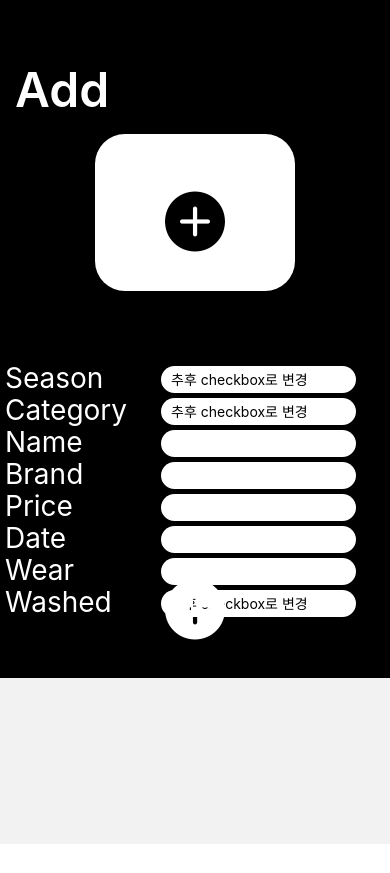
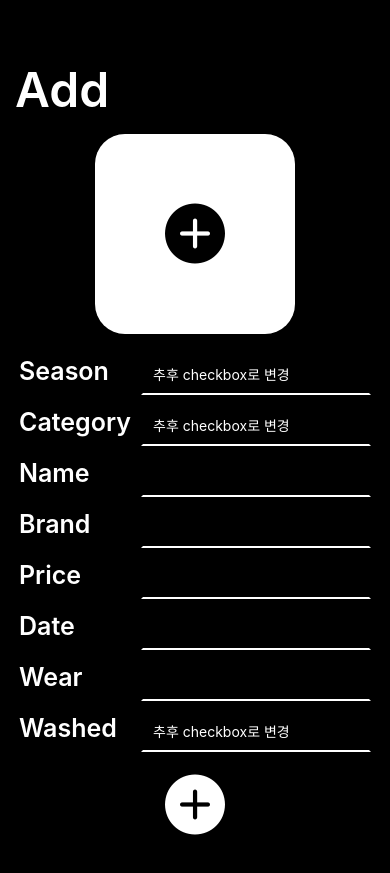
Before and after one commit to DTPrincess/CLOG, a React Native app: screen /Add in a window 390 px wide. Before the commit the page ends 844 px from the top, so only its background shows below. Built offline with nearby package versions, Linux system fonts and the light colour scheme.

Commit message:
Modify Home.js, Add.js

```diff
--- a/screens/Add.js
+++ b/screens/Add.js
@@ -10,50 +10,69 @@ import {
 } from "react-native";
 import { AntDesign } from "@expo/vector-icons";
 
-export default function Add( {navigation}) {
+export default function Add({ navigation }) {
   return (
-    <ScrollView>
     <View style={styles.container}>
-       <View style={styles.header}>
+      <View style={styles.header}>
         <Text style={styles.add}>Add</Text>
       </View>
-     <View style={styles.container2}>
-       <View style={styles.picture}>
-        <TouchableOpacity
-        style={styles.pictureplus}
-        >
-        <AntDesign name="pluscircle" size={60} color="black" />
-      </TouchableOpacity>
-       </View>
+
+      <View style={styles.body}>
+        <View style={styles.image}>
+          <TouchableOpacity style={styles.addImage}>
+            <AntDesign name="pluscircle" size={60} color="black" />
+          </TouchableOpacity>
+        </View>
+
+        <View style={styles.content}>
+          <View style={styles.category}>
+            <Text style={styles.categoryText}>Season</Text>
+            <TextInput
+              placeholder={"추후 checkbox로 변경"}
+              style={styles.textinput}
+            />
+          </View>
+          <View style={styles.category}>
+            <Text style={styles.categoryText}>Category</Text>
+            <TextInput
+              placeholder={"추후 checkbox로 변경"}
+              style={styles.textinput}
+            />
+          </View>
+          <View style={styles.category}>
+            <Text style={styles.categoryText}>Name</Text>
+            <TextInput style={styles.textinput} />
+          </View>
+          <View style={styles.category}>
+            <Text style={styles.categoryText}>Brand</Text>
+            <TextInput style={styles.textinput} />
+          </View>
+          <View style={styles.category}>
+            <Text style={styles.categoryText}>Price</Text>
+            <TextInput style={styles.textinput} />
+          </View>
+          <View style={styles.category}>
+            <Text style={styles.categoryText}>Date</Text>
+            <TextInput style={styles.textinput} />
+          </View>
+          <View style={styles.category}>
+            <Text style={styles.categoryText}>Wear</Text>
+            <TextInput style={styles.textinput} />
+          </View>
+          <View style={styles.category}>
+            <Text style={styles.categoryText}>Washed</Text>
+            <TextInput
+              placeholder={"추후 checkbox로 변경"}
+              style={styles.textinput}
+            />
+          </View>
+        </View>
       </View>
 
-      <View style={styles.container3}>
-        <Text style={styles.category}>Season</Text>
-        <TextInput placeholder={"추후 checkbox로 변경"} style={styles.textinput}/>
-        <Text style={styles.category}>Category</Text>
-        <TextInput placeholder={"추후 checkbox로 변경"} style={styles.textinput}/>
-        <Text style={styles.category}>Name</Text>
-        <TextInput style={styles.textinput}/>
-        <Text style={styles.category}>Brand</Text>
-        <TextInput style={styles.textinput}/>
-        <Text style={styles.category}>Price</Text>
-        <TextInput style={styles.textinput}/>
-        <Text style={styles.category}>Date</Text>
-        <TextInput style={styles.textinput}/>
-        <Text style={styles.category}>Wear</Text>
-        <TextInput style={styles.textinput}/>
-        <Text style={styles.category}>Washed</Text>
-        <TextInput placeholder={"추후 checkbox로 변경"} style={styles.textinput}/>
-        </View>
-
-      <TouchableOpacity
-        style={styles.plus}
-        >
+      <TouchableOpacity style={styles.plus}>
         <AntDesign name="pluscircle" size={60} color="white" />
       </TouchableOpacity>
     </View>
-    </ScrollView>
-
   );
 }
 
@@ -63,68 +82,71 @@ const styles = StyleSheet.create({
     backgroundColor: "black",
   },
 
-  container2: {
-    flex:1,
-    backgroundcolor:"black",
-    alignItems : "center",
-  },
-
-  container3: {
-    flex:1,
-    marginTop: 30,
-    backgroundColor: "black",
-    flexDirection:"row",
-    flexWrap: "wrap",
-    alignItems: "flex-start",
-  },
-
   header: {
     marginTop: 60,
     marginBottom: 15,
     paddingLeft: 15,
   },
+
   add: {
     fontSize: 48,
     fontWeight: "600",
     color: "white",
   },
+
+  body: {
+    flex: 1,
+    justifyContent: "center",
+    alignItems: "center",
+  },
+
+  image: {
+    justifyContent: "center",
+    alignitems: "center",
+    width: 200,
+    height: 200,
+    backgroundColor: "white",
+    borderRadius: 30,
+  },
+
+  addImage: {
+    justifyContent: "center",
+    alignItems: "center",
+  },
+
+  content: {
+    flex: 1,
+    marginTop: 10,
+  },
+
   category: {
-    marginLeft: 5,
-    fontSize: 28,
-    fontWeight: "400",
+    flex: 1,
+    justifyContent: "space-between",
+    alignItems: "baseline",
+    flexDirection: "row",
+    marginHorizontal: 10,
+    marginTop: 10,
+  },
+
+  categoryText: {
     color: "white",
-    alignItems : "center",
-    width: "40%",
-    height: "13%",
-    alignItems: "flex-start",
+    fontSize: 25,
+    fontWeight: "600",
+    marginRight: 10,
   },
+
+  textinput: {
+    color: "white",
+    borderBottomColor: "white",
+    borderWidth: 2,
+    width: 230,
+    paddingVertical: 10,
+    paddingHorizontal: 10,
+  },
+
   plus: {
     alignItems: "center",
     marginTop: 20,
     marginBottom: 35,
   },
-
-  picture: {
-    alignitems: "center",
-    width:200,
-    height:190,
-    flex:0.8,
-    backgroundColor:"white",
-    borderRadius:30,
-  },
-
-    pictureplus: {
-    alignItems: "center",
-    marginTop: 55,
-  },
-
-  textinput : {
-    backgroundColor:"white",
-    borderRadius:30,
-    paddingVertical: 5,
-    paddingHorizontal:10,
-    width: "50%",
-    marginTop: 5,
-  }
-
 });
--- a/screens/Home.js
+++ b/screens/Home.js
@@ -2,95 +2,73 @@ import { StatusBar } from "expo-status-bar";
 import React, { useState } from "react";
 import { View, Text, TouchableOpacity, StyleSheet } from "react-native";
 import { AntDesign } from "@expo/vector-icons";
-import { Ionicons } from '@expo/vector-icons';
+import { Ionicons } from "@expo/vector-icons";
+import { FontAwesome } from "@expo/vector-icons";
 
 export default function Home({ navigation }) {
-  const [clothes, setClothes] = useState(["Top", "Bottom", "Outer", "Acc"]);
+  const [clothes, setClothes] = useState(["top", "Bottom", "Outer", "Acc"]);
+
   return (
     <View style={styles.container}>
       <StatusBar style="light" />
 
       <View style={styles.header}>
-        <TouchableOpacity>
-          <AntDesign name="notification" size={40} color="white" />
+        <TouchableOpacity style={styles.notification}>
+          <Ionicons name="notifications" size={35} color="white" />
         </TouchableOpacity>
 
-        <TouchableOpacity>
-        <Ionicons name="person" size={40} color="white" />
+        <TouchableOpacity style={styles.user}>
+          <FontAwesome name="user-circle-o" size={35} color="white" />
         </TouchableOpacity>
       </View>
 
       <View style={styles.body}>
-
-
-        <View style={styles.season2}>
-        <View style={styles.body2}>
-          <Text style={styles.season}>Spring </Text>
-          </View>
+        <View style={styles.seasonContainer}>
+          <View style={styles.season}>
+            <Text style={styles.seasonText}>Spring</Text>
 
             {clothes.map((value, key) => (
-            <TouchableOpacity
-              onPress={() => navigation.navigate("List")}
-              style={styles.list}
-              key={key}
-            >
-              <Text style={styles.list}>{value}</Text>
+              <TouchableOpacity style={styles.clothes} key={key}>
+                <Text style={styles.clothesText}>{value}</Text>
               </TouchableOpacity>
             ))}
           </View>
 
-        <View style={styles.season2}>
-        <View style={styles.body2}>
-          <Text style={styles.season}>Summer</Text>
-          </View>
+          <View style={styles.season}>
+            <Text style={styles.seasonText}>Summer</Text>
 
             {clothes.map((value, key) => (
-            <TouchableOpacity
-              onPress={() => navigation.navigate("List")}
-              style={styles.list}
-              key={key}
-            >
-              <Text style={styles.list}>{value}</Text>
+              <TouchableOpacity style={styles.clothes} key={key}>
+                <Text style={styles.clothesText}>{value}</Text>
               </TouchableOpacity>
             ))}
           </View>
 
-        <View style={styles.season2}>
-        <View style={styles.body2}>
-          <Text style={styles.season}>Fall</Text>
-          </View>
+          <View style={styles.season}>
+            <Text style={styles.seasonText}>Fall</Text>
+
             {clothes.map((value, key) => (
-            <TouchableOpacity
-              onPress={() => navigation.navigate("List")}
-              style={styles.list}
-              key={key}
-            >
-              <Text style={styles.list}>{value}</Text>
+              <TouchableOpacity style={styles.clothes} key={key}>
+                <Text style={styles.clothesText}>{value}</Text>
               </TouchableOpacity>
             ))}
           </View>
 
-        <View style={styles.season2}>
-        <View style={styles.body2}>
-          <Text style={styles.season}>Winter</Text>
-          </View>
+          <View style={styles.season}>
+            <Text style={styles.seasonText}>Winter</Text>
+
             {clothes.map((value, key) => (
-            <TouchableOpacity
-              onPress={() => navigation.navigate("List")}
-              style={styles.list}
-              key={key}
-            >
-              <Text style={styles.list}>{value}</Text>
+              <TouchableOpacity style={styles.clothes} key={key}>
+                <Text style={styles.clothesText}>{value}</Text>
               </TouchableOpacity>
             ))}
           </View>
         </View>
+      </View>
+
       <View style={styles.footer}>
-          <TouchableOpacity
-            style={styles.plus}
-            onPress={() => navigation.navigate("List")}
-          >
-            <AntDesign name="pluscircle" size={70} color="white" />
+        <TouchableOpacity onPress={() => navigation.navigate("List")}>
+          <AntDesign name="pluscircle" size={60} color="white" />
         </TouchableOpacity>
       </View>
     </View>
@@ -101,57 +79,63 @@ const styles = StyleSheet.create({
   container: {
     flex: 1,
     backgroundColor: "black",
+    justifyContent: "center",
+    alignItems: "center",
   },
 
   header: {
-    paddingTop: 50,
-    paddingLeft:280,
-    backgroundColor: "black",
+    justifyContent: "flex-end",
     flexDirection: "row",
-    justifyContent:'space-between',
+    width: "100%",
+    marginTop: 60,
+    paddingRight: 15,
+  },
+
+  notification: {
+    paddingHorizontal: 3,
+  },
+
+  user: {
+    paddingHorizontal: 3,
   },
 
   body: {
-    backgroundColor: "black",
-    alignItems: "center",
+    flex: 1,
+    justifyContent: "center",
+  },
+
+  seasonContainer: {
     flexDirection: "row",
     flexWrap: "wrap",
-    marginHorizontal: 20,
-    marginTop:60,
-    justifyContent:'space-evenly',
-  },
-
-body2:{
-paddingTop:20,
-    paddingBottom:20,
-
-},
-  season2: {
-    flexDirection: "column",
+    marginHorizontal: 15,
   },
 
   season: {
-    fontSize: 40,
+    flexDirection: "column",
+    flexBasis: "50%",
+    flexWrap: "nowrap",
+    paddingVertical: 10,
+  },
+
+  seasonText: {
+    fontSize: 45,
     fontWeight: "600",
-    float: "left",
     color: "white",
   },
 
-  list: {
-    fontSize: 35,
-    fontWeight: "350",
+  clothes: {
+    marginVertical: 1,
+  },
+
+  clothesText: {
     color: "white",
+    fontSize: 27,
+    fontWeight: "600",
   },
 
   footer: {
-    marginTop:90,
-    paddingLeft:150,
-    backgroundColor: "black",
-
-  },
-
-  plus: {
-    borderRadius: 60,
-    justifyContent:'center',
+    alignItems: "center",
+    marginTop: 20,
+    marginBottom: 35,
   },
 });
```
Lines whose indentation alone changed are shown as unchanged.
